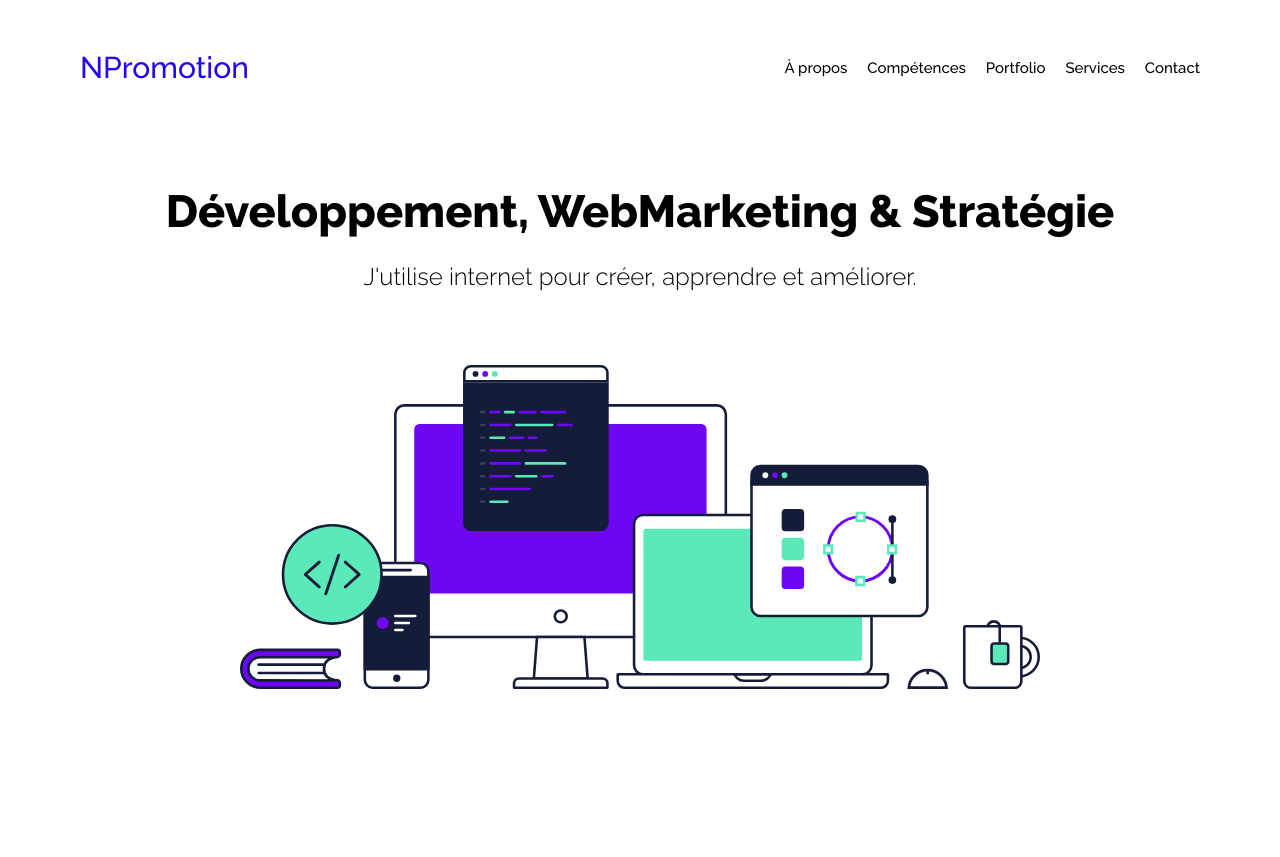
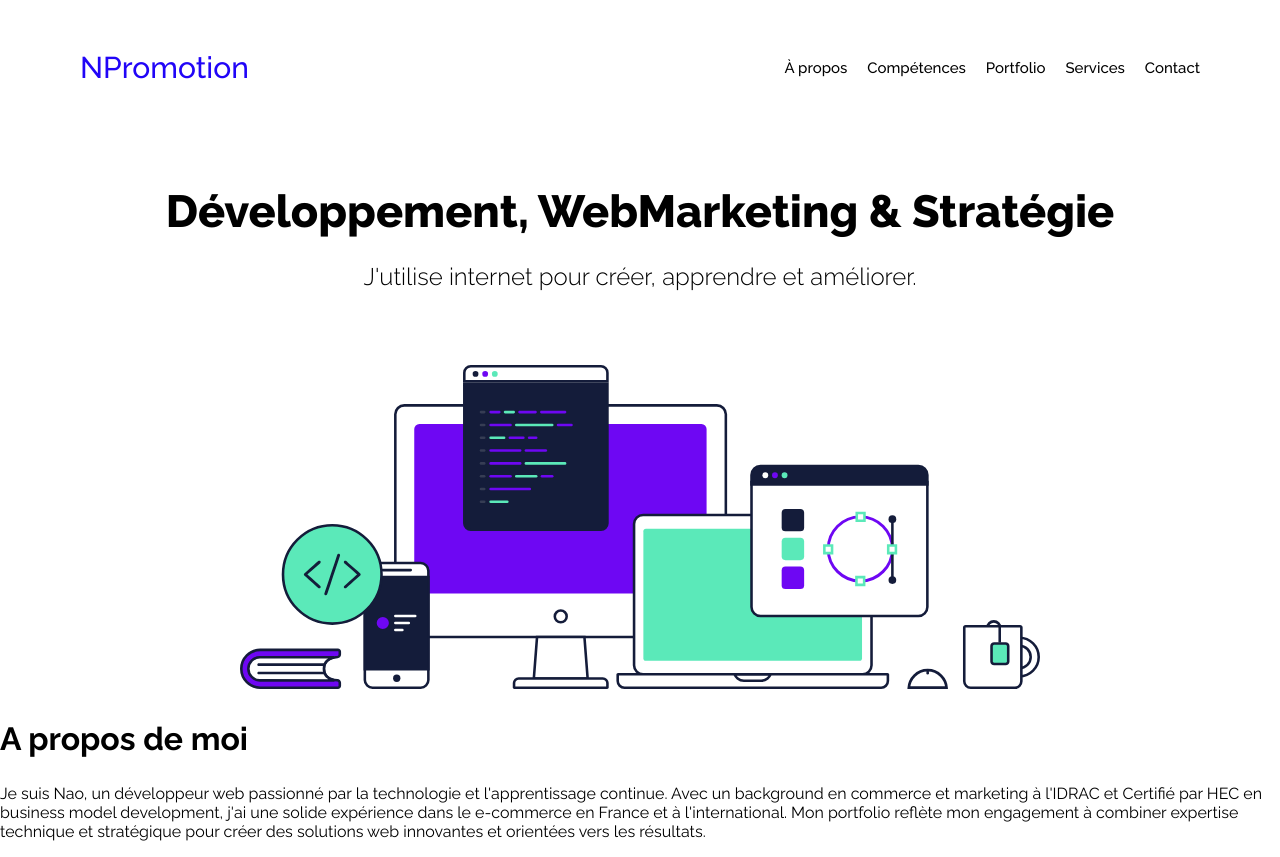
Before and after one commit to Naofalp/portfolio-x-react, a React (Vite) app: page / in a window 1280 px wide. Before the commit the page ends 800 px from the top, so only its background shows below. Built offline with nearby package versions, Linux system fonts and the light colour scheme.

Commit message:
Création About a propos

```diff
--- a/src/App.jsx
+++ b/src/App.jsx
@@ -1,12 +1,14 @@
 import React from 'react';
 import Header from "./components/Header";
 import Banner from "./components/Banner";
+import About from "./components/About";
 
 function App() {
   return <>
     <Header />
     <main>
       <Banner />
+      <About />
     </main>
   </>
 }
--- /dev/null
+++ b/src/components/About.jsx
@@ -0,0 +1,16 @@
+export default function About() {
+    return <>
+        <section className="about-container">
+            <h2>
+                A propos de moi
+            </h2>
+            <p>
+                Je suis Nao, un développeur web passionné par la technologie et l'apprentissage continue.
+                Avec un background en commerce et marketing à l'IDRAC et Certifié par HEC en business model
+                development, j'ai une solide expérience dans le e-commerce en France et à l'international.
+                Mon portfolio reflète mon engagement à combiner expertise technique et stratégique pour créer
+                des solutions web innovantes et orientées vers les résultats.
+            </p>
+        </section>
+    </>
+}
--- a/src/styles/main.css
+++ b/src/styles/main.css
@@ -2,6 +2,22 @@
 * {
   box-sizing: border-box;
   font-family: "Raleway", sans-serif;
+}
+
+body {
+  margin: 0;
+  padding: 0;
+}
+
+img {
+  width: 100%;
+}
+
+h1 {
+  font-size: 45px;
+  font-weight: 800;
+  margin: 0;
+  text-align: center;
 }
 
 h2 {
@@ -12,8 +28,8 @@ h2 {
   display: flex;
   align-items: center;
   justify-content: space-between;
-  padding-inline: 50px;
-  padding-block: 30px;
+  padding-inline: 80px;
+  padding-block: 50px;
 }
 
 .headerBand figure {
@@ -21,7 +37,7 @@ h2 {
 }
 
 .headerBand figure p {
-  font-size: 26px;
+  font-size: 30px;
   font-weight: 500;
   margin: 0;
   color: #2105f7;
@@ -38,3 +54,25 @@ h2 {
   font-weight: 500;
   font-size: 15px;
 }
+
+.banner-container {
+  display: flex;
+  flex-direction: column;
+  justify-content: center;
+  align-items: center;
+  gap: 24px;
+  padding: 50px;
+  padding-bottom: 0px;
+}
+
+.banner-container span {
+  font-size: 24px;
+  font-weight: 300;
+}
+
+.banner-container figure {
+  margin: 0;
+  padding: 0;
+  padding-top: 50px;
+  width: 800px;
+}
--- a/src/styles/main.scss
+++ b/src/styles/main.scss
@@ -4,3 +4,4 @@
 @import "./components/Header.scss";
 @import "./components/Nav.scss";
 @import "./components/Banner.scss";
+@import "./components/About.scss";
```
Also changed, not shown: src/styles/components/About.scss (added).
